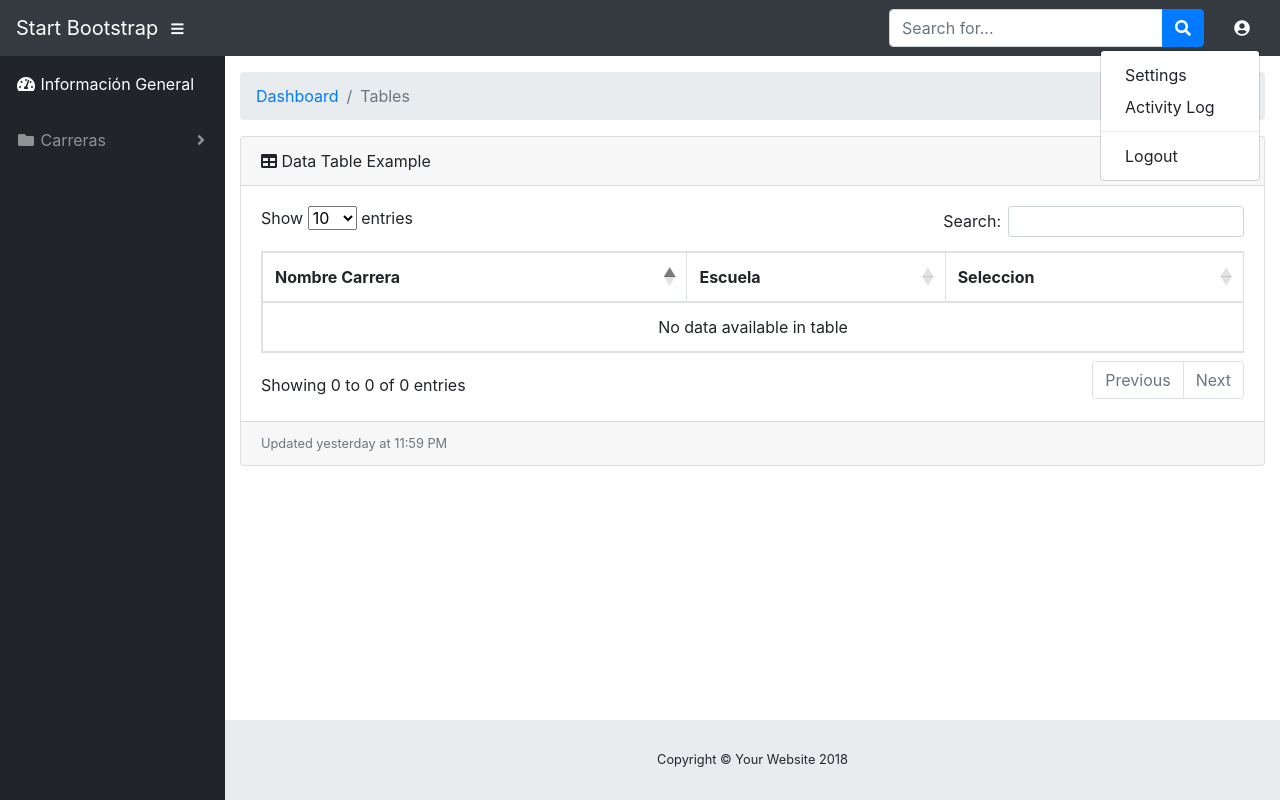
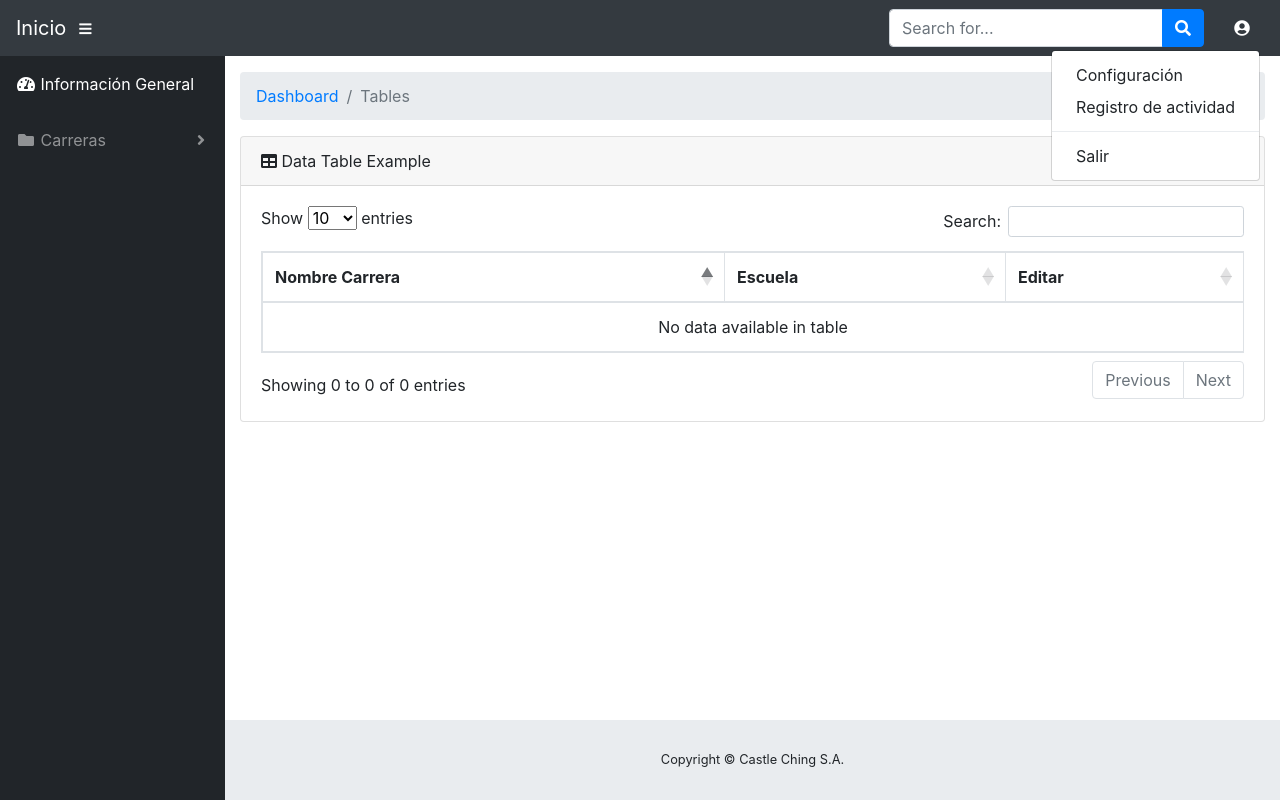
Before and after one commit to jgch06/carrerastec_cr, a PHP site: page /edit.php in a window 1280 px wide, after a click that opens the changed part. Run offline with PHP 8.4, Linux system fonts and the light colour scheme; some libraries are stand-ins or nearby versions.

Commit message:
Cambios GUI & Editar

```diff
--- a/edit.php
+++ b/edit.php
@@ -28,7 +28,7 @@
 
     <nav class="navbar navbar-expand navbar-dark bg-dark static-top">
 
-      <a class="navbar-brand mr-1" href="index.html">Start Bootstrap</a>
+        <a class="navbar-brand mr-1" href="inicio.php">Inicio</a>
 
       <button class="btn btn-link btn-sm text-white order-1 order-sm-0" id="sidebarToggle" href="#">
         <i class="fas fa-bars"></i>
@@ -53,10 +53,10 @@
                     <i class="fas fa-user-circle fa-fw"></i>
                 </a>
                 <div class="dropdown-menu dropdown-menu-right" aria-labelledby="userDropdown">
-                    <a class="dropdown-item" href="#">Settings</a>
-                    <a class="dropdown-item" href="#">Activity Log</a>
+                    <a class="dropdown-item" href="#">Configuración</a>
+                    <a class="dropdown-item" href="#">Registro de actividad</a>
                     <div class="dropdown-divider"></div>
-                    <a class="dropdown-item" href="#" data-toggle="modal" data-target="#logoutModal">Logout</a>
+                    <a class="dropdown-item" href="logout.php" data-toggle="modal" data-target="#logoutModal">Salir</a>
                 </div>
             </li>
         </ul>
@@ -107,10 +107,7 @@
             $stmt = $db->prepare($sql);
             $stmt->execute();
             $infoCarreras = $stmt->fetchAll();
-
-
           ?>
-
 
           <div class="card mb-3">
             <div class="card-header">
@@ -123,7 +120,7 @@
                     <tr>
                         <th>Nombre Carrera</th>
                         <th>Escuela</th>
-                        <th>Seleccion</th>
+                        <th>Editar</th>
                     </tr>
                     </thead>
                     <tbody>
@@ -133,12 +130,7 @@
                     <tr>
                         <td> <?php  echo $fila["name"]?> </td>
                         <td> <?php  echo $fila["school"]?> </td>
-                        <td>
-                            <label class="container">
-                                <input type="checkbox" checked="checked">
-                                <span class="checkmark"></span>
-                            </label>
-                        </td>
+                        <td><a href= "editar.php?id=<?php echo $fila["idCareer"]?>"><center><input type=image src="edit.png" width="35" height="35"></center></a></td>
                     </tr>
                     <?php
                     endforeach
@@ -148,7 +140,6 @@
                 </table>
               </div>
             </div>
-            <div class="card-footer small text-muted">Updated yesterday at 11:59 PM</div>
           </div>
 
         </div>
@@ -158,7 +149,7 @@
         <footer class="sticky-footer">
           <div class="container my-auto">
             <div class="copyright text-center my-auto">
-              <span>Copyright © Your Website 2018</span>
+              <span>Copyright © Castle Ching S.A.</span>
             </div>
           </div>
         </footer>
@@ -179,14 +170,14 @@
       <div class="modal-dialog" role="document">
         <div class="modal-content">
           <div class="modal-header">
-            <h5 class="modal-title" id="exampleModalLabel">Ready to Leave?</h5>
+            <h5 class="modal-title" id="exampleModalLabel">¿Listo para abandonar su sesión?</h5>
             <button class="close" type="button" data-dismiss="modal" aria-label="Close">
               <span aria-hidden="true">×</span>
             </button>
           </div>
-          <div class="modal-body">Select "Logout" below if you are ready to end your current session.</div>
+          <div class="modal-body">Seleccione 'logout' si está listo para abandonar su sesión.</div>
           <div class="modal-footer">
-            <button class="btn btn-secondary" type="button" data-dismiss="modal">Cancel</button>
+            <button class="btn btn-secondary" type="button" data-dismiss="modal">Cancelar</button>
             <a class="btn btn-primary" href="login.php">Logout</a>
           </div>
         </div>
```
Also changed, not shown: editar.php (added, +17 -0 lines), erase.php (+8 -11 lines), inicio.php (+4 -7 lines), register.php (+0 -25 lines), edit.png (added).
